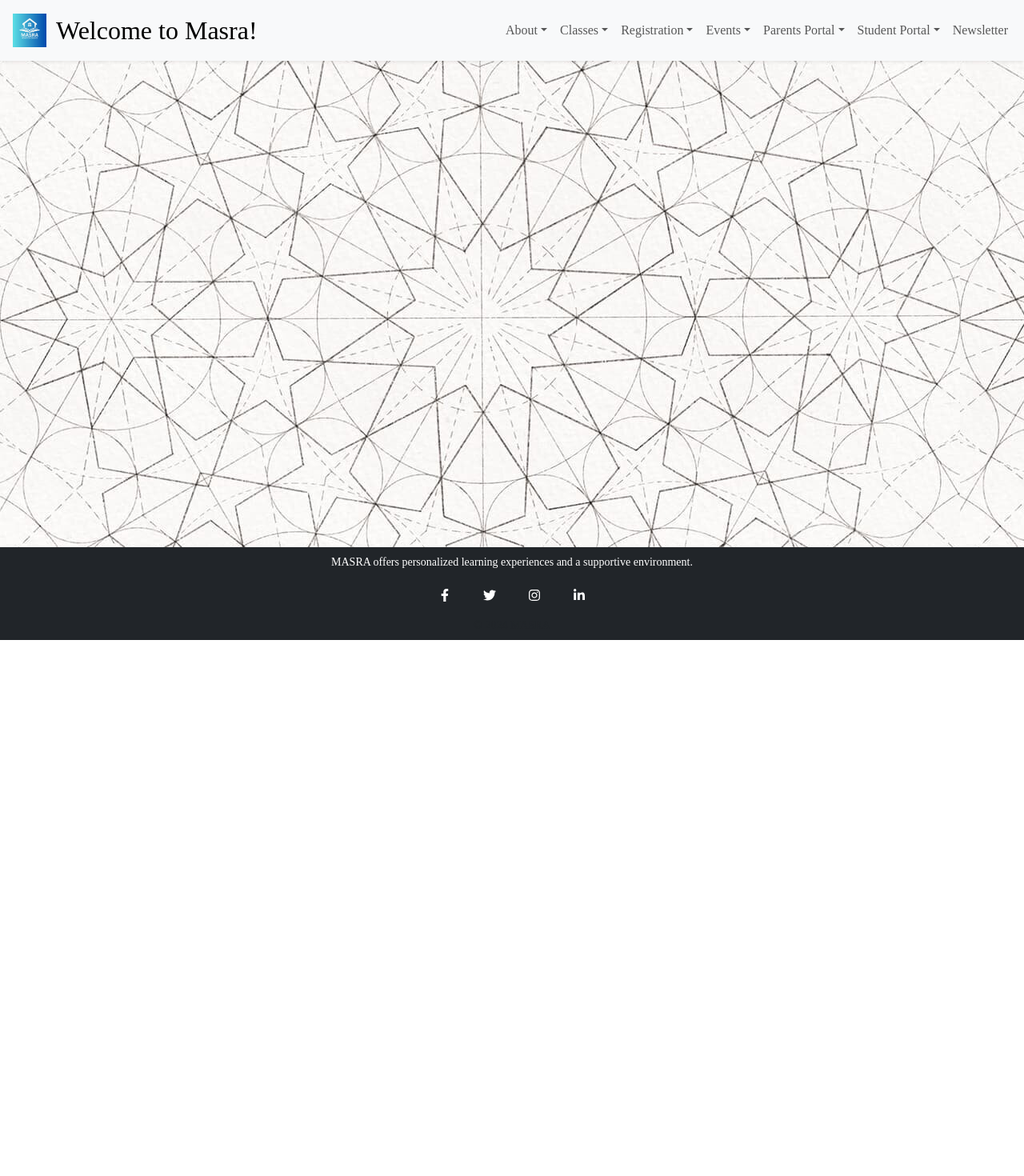
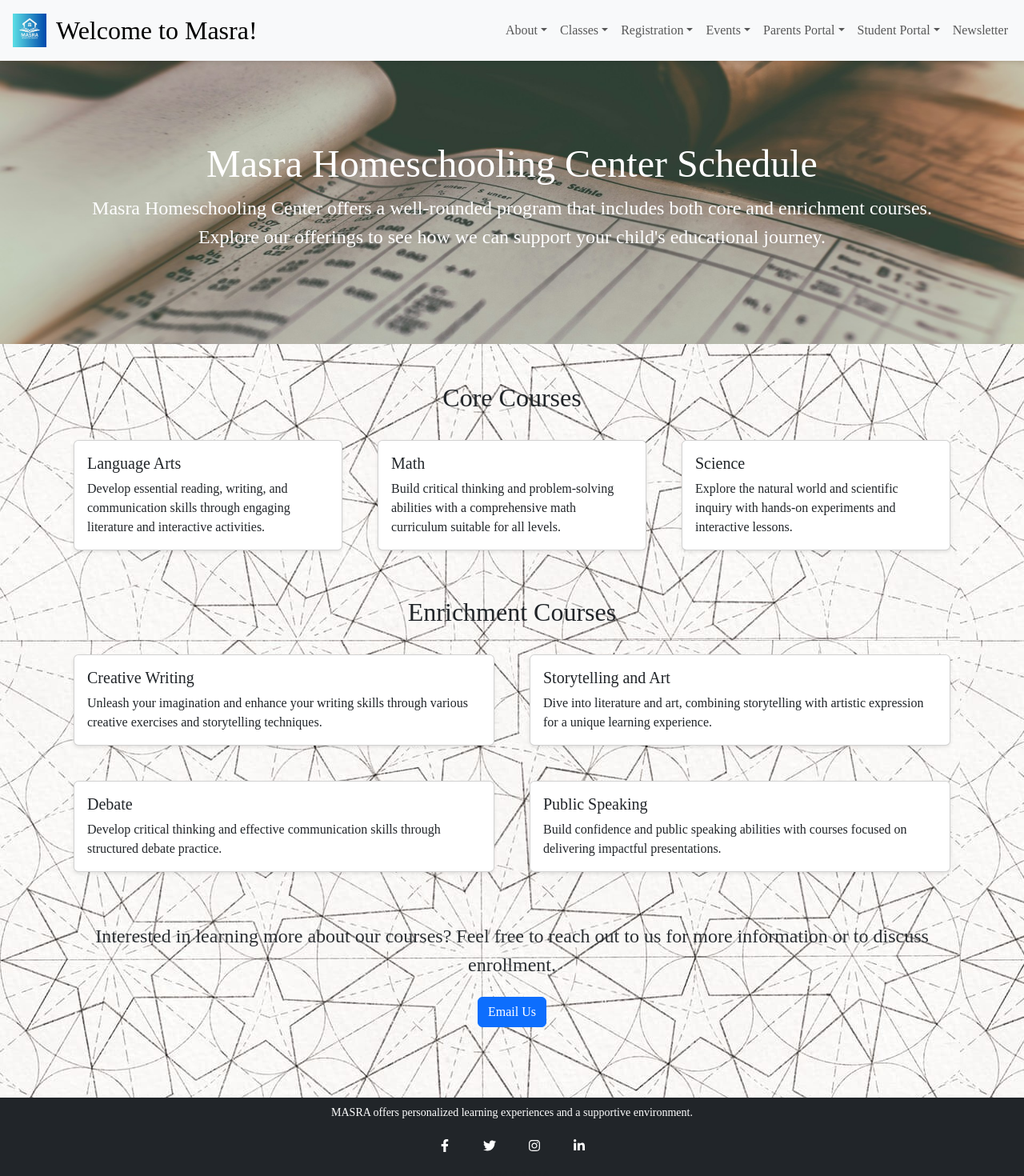
Before and after one commit to MahmoudAbdulrhman/masara, a React (Create React App) app in the folder masara/: page /classes/schedule in a window 1280 px wide. Shown: the top 1470 px of the page at 80% size. Before the commit the page ends 800 px from the top, so only its background shows below. Built offline with nearby package versions, Linux system fonts and the light colour scheme.

Commit message:
add schadule

```diff
--- a/masara/src/App.js
+++ b/masara/src/App.js
@@ -10,6 +10,7 @@ import FooterComponent from './components/mainPage/footer';
 import OurTeam from './components/about/ourTeam';
 import Classes from './components/classes';
 import Courses from './components/classes/courses';
+import Schedule from './components/classes/schedule';
 import './App.css'; // Import your custom CSS for layout
 
 function App() {
@@ -26,6 +27,7 @@ function App() {
             </Route>
             <Route path="classes" element={<Classes />}>
               <Route path="courses" element={<Courses />} />
+              <Route path="schedule" element={<Schedule />} />
             </Route>
           </Routes>
         </div>
--- a/masara/src/components/classes/classes.css
+++ b/masara/src/components/classes/classes.css
@@ -43,3 +43,57 @@
   .btn-primary {
     margin-top: 10px; /* Add spacing if needed */
   }
+
+  /* schedule */
+
+  /* Schedule.css */
+
+/* Adjust spacing and typography */
+.text-center {
+    text-align: center;
+  }
+
+  .lead {
+    font-size: 1.25rem;
+  }
+
+  .display-4 {
+    font-size: 2.5rem;
+  }
+
+  .mb-4 {
+    margin-bottom: 1.5rem;
+  }
+
+  /* Schedule.css */
+/* Schedule.css */
+
+/* Hero Section Styling */
+/* Hero Section Styling */
+.herosc-section {
+    background-image: url('../../assets/schedule.jpg'); /* Replace with your hero image path */
+    background-size: cover;
+    background-position: center;
+    color: white; /* Ensures text is readable on the background */
+    padding: 100px 0; /* Adjust padding for desired hero section height */
+    text-align: center;
+  }
+
+  .herosc-content {
+    display: flex;
+    flex-direction: column;
+    align-items: center;
+    justify-content: center;
+  }
+
+  .display-4 {
+    font-size: 3rem; /* Adjust font size for the heading */
+  }
+
+  .lead {
+    font-size: 1.5rem; /* Adjust font size for the lead paragraph */
+  }
+
+  .text-white {
+    color: white; /* Ensures text color is white */
+  }
--- a/masara/src/components/classes/schedule.js
+++ b/masara/src/components/classes/schedule.js
@@ -0,0 +1,132 @@
+import React from 'react';
+import { Container, Row, Col, Card, Button } from 'react-bootstrap';
+import 'animate.css';
+import './classes.css'; // Import custom CSS for additional styling
+
+const HeroSection = () => {
+  return (
+    <div className="herosc-section">
+      <Container className="herosc-content text-center">
+        <Row>
+          <Col>
+            <h1 className="display-4 text-white animate__animated animate__fadeIn">Masra Homeschooling Center Schedule</h1>
+            <p className="lead text-white animate__animated animate__fadeIn animate__delay-1s">
+              Masra Homeschooling Center offers a well-rounded program that includes both core and enrichment courses. Explore our offerings to see how we can support your child's educational journey.
+            </p>
+          </Col>
+        </Row>
+      </Container>
+    </div>
+  );
+};
+
+const Schedule = () => {
+  return (
+    <>
+      <HeroSection />
+      <Container className="my-5">
+        {/* Core Courses Section */}
+        <Row className="mb-4">
+          <Col>
+            <h2 className="text-center mb-4">Core Courses</h2>
+            <Row className="justify-content-center">
+              <Col md={4} className="mb-4">
+                <Card className="animate__animated animate__bounceIn animate__delay-1s">
+                  <Card.Body>
+                    <Card.Title>Language Arts</Card.Title>
+                    <Card.Text>
+                      Develop essential reading, writing, and communication skills through engaging literature and interactive activities.
+                    </Card.Text>
+                  </Card.Body>
+                </Card>
+              </Col>
+              <Col md={4} className="mb-4">
+                <Card className="animate__animated animate__bounceIn animate__delay-2s">
+                  <Card.Body>
+                    <Card.Title>Math</Card.Title>
+                    <Card.Text>
+                      Build critical thinking and problem-solving abilities with a comprehensive math curriculum suitable for all levels.
+                    </Card.Text>
+                  </Card.Body>
+                </Card>
+              </Col>
+              <Col md={4} className="mb-4">
+                <Card className="animate__animated animate__bounceIn animate__delay-3s">
+                  <Card.Body>
+                    <Card.Title>Science</Card.Title>
+                    <Card.Text>
+                      Explore the natural world and scientific inquiry with hands-on experiments and interactive lessons.
+                    </Card.Text>
+                  </Card.Body>
+                </Card>
+              </Col>
+            </Row>
+          </Col>
+        </Row>
+
+        {/* Enrichment Courses Section */}
+        <Row className="mb-4">
+          <Col>
+            <h2 className="text-center mb-4">Enrichment Courses</h2>
+            <Row className="justify-content-center">
+              <Col md={6} className="mb-4">
+                <Card className="animate__animated animate__bounceIn animate__delay-1s">
+                  <Card.Body>
+                    <Card.Title>Creative Writing</Card.Title>
+                    <Card.Text>
+                      Unleash your imagination and enhance your writing skills through various creative exercises and storytelling techniques.
+                    </Card.Text>
+                  </Card.Body>
+                </Card>
+              </Col>
+              <Col md={6} className="mb-4">
+                <Card className="animate__animated animate__bounceIn animate__delay-2s">
+                  <Card.Body>
+                    <Card.Title>Storytelling and Art</Card.Title>
+                    <Card.Text>
+                      Dive into literature and art, combining storytelling with artistic expression for a unique learning experience.
+                    </Card.Text>
+                  </Card.Body>
+                </Card>
+              </Col>
+              <Col md={6} className="mb-4">
+                <Card className="animate__animated animate__bounceIn animate__delay-3s">
+                  <Card.Body>
+                    <Card.Title>Debate</Card.Title>
+                    <Card.Text>
+                      Develop critical thinking and effective communication skills through structured debate practice.
+                    </Card.Text>
+                  </Card.Body>
+                </Card>
+              </Col>
+              <Col md={6} className="mb-4">
+                <Card className="animate__animated animate__bounceIn animate__delay-4s">
+                  <Card.Body>
+                    <Card.Title>Public Speaking</Card.Title>
+                    <Card.Text>
+                      Build confidence and public speaking abilities with courses focused on delivering impactful presentations.
+                    </Card.Text>
+                  </Card.Body>
+                </Card>
+              </Col>
+            </Row>
+          </Col>
+        </Row>
+
+        {/* Call to Action */}
+        <Row className="text-center">
+          <Col>
+            <p className="lead animate__animated animate__fadeInUp animate__delay-5s">
+              Interested in learning more about our courses? Feel free to reach out to us for more information or to discuss enrollment.
+            </p>
+            <Button variant="primary" href="mailto:info@masraha.org" className="animate__animated animate__fadeIn animate__delay-6s">
+              Email Us
+            </Button>
+          </Col>
+        </Row>
+      </Container>
+    </>
+  );
+};
+
+export default Schedule;
--- a/masara/src/components/mainPage/navbar.js
+++ b/masara/src/components/mainPage/navbar.js
@@ -52,12 +52,8 @@ function NavScroll() {
               <NavDropdown.Item as={Link} to="/classes/courses" onClick={handleNavItemClick}>
                 Our Courses
               </NavDropdown.Item>
-              <NavDropdown.Item href="#another-action" onClick={handleNavItemClick}>
-                Another action
-              </NavDropdown.Item>
-              <NavDropdown.Divider />
-              <NavDropdown.Item href="#something-else" onClick={handleNavItemClick}>
-                Something else here
+              <NavDropdown.Item as={Link} to = "/classes/schedule"  onClick={handleNavItemClick}>
+                Schedule
               </NavDropdown.Item>
             </NavDropdown>
 
```
Also changed, not shown: masara/src/assets/schedule.jpg (added).
